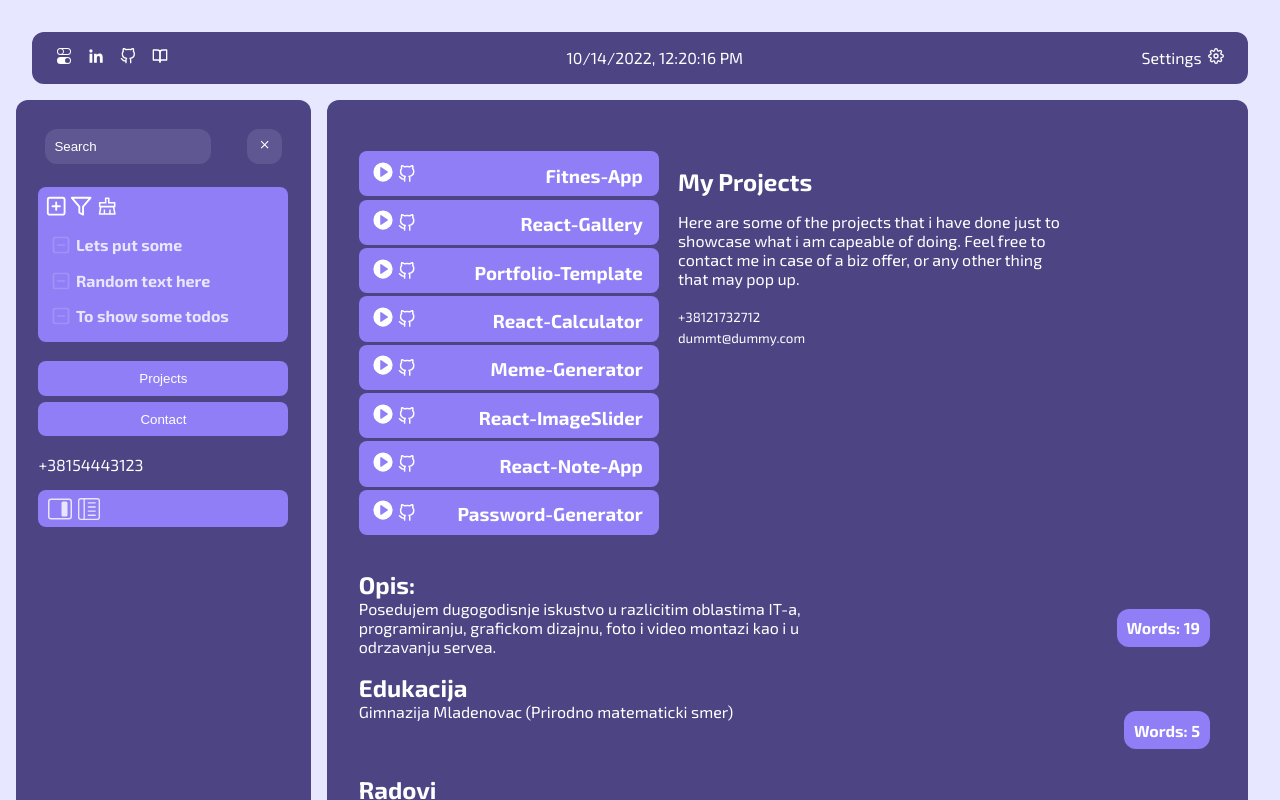
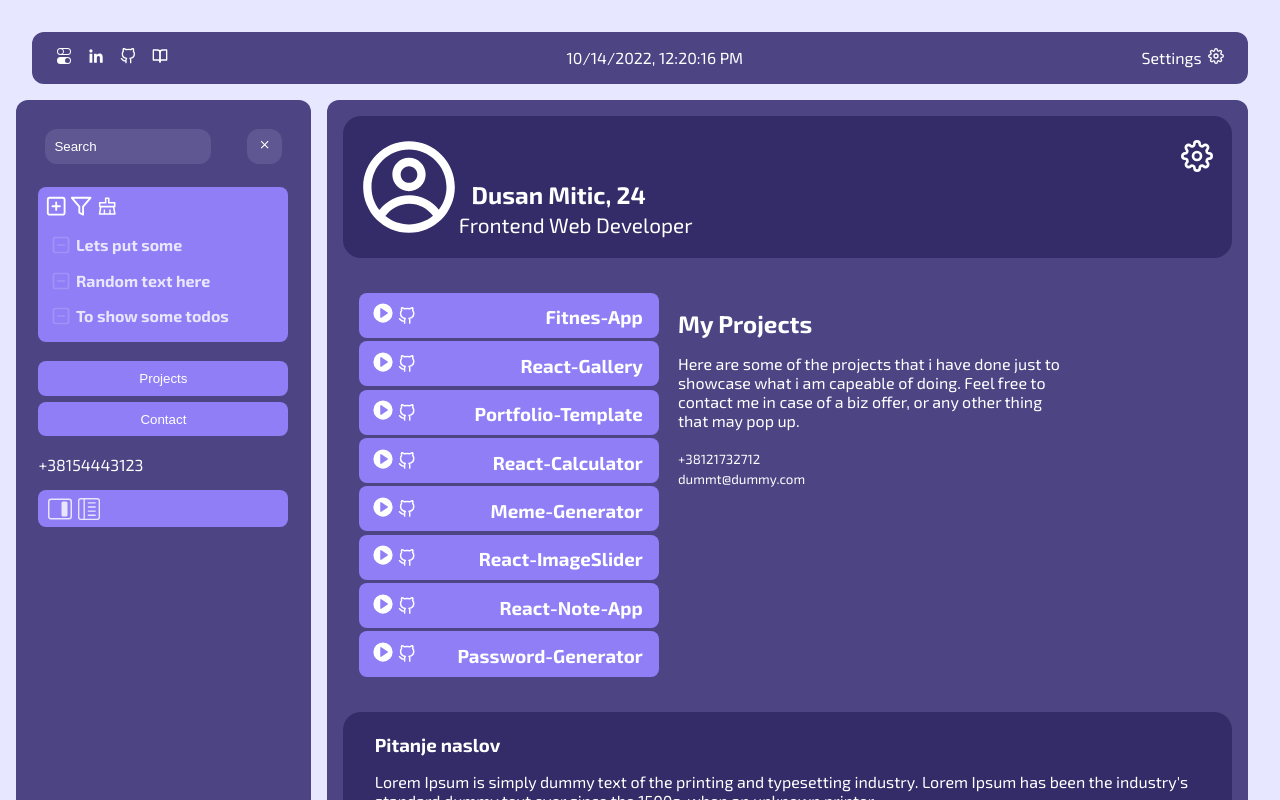
Before and after one commit to erazmozen/hub, a React (Create React App) app: page / in a window 1280 px wide. Shown: the top 800 px of the page. Built offline with nearby package versions, Linux system fonts and the light colour scheme.

Commit message:
Added profile section on showpage

```diff
--- /dev/null
+++ b/src/components/css/showpage/profile.css
@@ -0,0 +1,25 @@
+.profile-wrapper {
+  display: flex;
+  justify-content: space-between;
+  background-color: var(--primary);
+  padding: 1.3rem 1rem;
+  border-radius: 18px;
+}
+
+.profile-info {
+  display: flex;
+  align-items: flex-end;
+}
+
+.profile-wrapper h2 {
+  margin: 0.2rem 0.8rem;
+}
+
+.profile-wrapper p {
+  font-size: 1.3rem;
+}
+
+.profile-settings {
+  font-size: 2rem;
+  margin: 0.2rem;
+}
--- a/src/components/main/ShowPage.jsx
+++ b/src/components/main/ShowPage.jsx
@@ -1,14 +1,16 @@
 import Portfolio from "../showpage/Portfolio";
 import Projects from "../showpage/Projects";
 import Poll from "../side/Poll";
+import ProfileShowpage from "../side/ProfileShowpage";
 
 const ShowPage = ({ icons }) => {
   console.log("ShowPage render");
   return (
     <div className="background-rounded showpage">
+      <ProfileShowpage icons={icons} />
       <Projects icons={icons} />
+      <Poll />
       <Portfolio />
-      <Poll />
     </div>
   );
 };
--- /dev/null
+++ b/src/components/side/ProfileShowpage.jsx
@@ -0,0 +1,18 @@
+import "../css/showpage/profile.css";
+
+const ProfileShowpage = ({ icons }) => {
+  return (
+    <div className="profile-wrapper">
+      <div className="profile-info">
+        <icons.CgProfile size={100} />
+        <div>
+          <h2>Dusan Mitic, 24</h2>
+          <p>Frontend Web Developer</p>
+        </div>
+      </div>
+      <icons.FiSettings className="profile-settings" />
+    </div>
+  );
+};
+
+export default ProfileShowpage;
```
